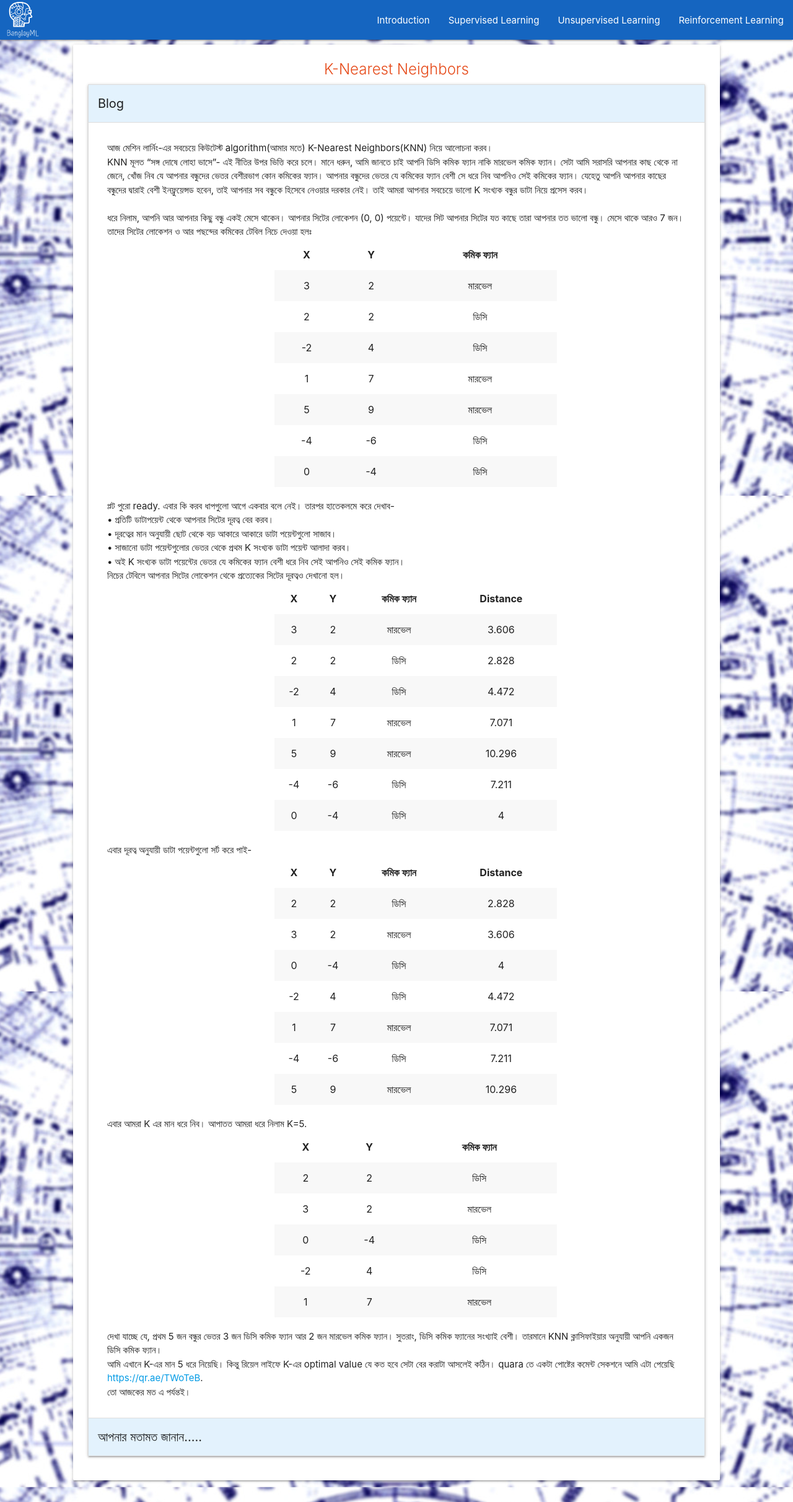
After one commit to nahK994/BanglayML, a Django app: page /knnText/ in a window 1280 px wide. The commit adds this page. Shown: the whole page at 62% size. Run offline with Django 3.2, Linux system fonts and the light colour scheme; some libraries are stand-ins or nearby versions.

Commit message:
knn_added

```diff
--- a/testApp/templates/LinearRegressionText.html
+++ b/testApp/templates/LinearRegressionText.html
@@ -122,7 +122,7 @@ c=(19x160-24x84) / (5x160-24x24) = 4.57<br><br>
 আমাদের cost function টি নিম্নরূপঃ<br>
 <img class="materialboxed" style="margin: auto;" width="220" src="{% static "linearRegression4.jpg" %}"><br>
 হাইপোথিসিসের cost চলকের সাথে সম্বলিত ধ্রুবকের বা weight-এর উপর নির্ভরশীল। তাই cost function এর parameter হাইপোথিসিসের weight। এখানে <img align="middle" width="25" style="margin-top: -5px;" src="{% static "linearRegression5.jpg" %}"> = c আর <img align="middle" width="20" style="margin-top: -8px;" src="{% static "linearRegression12.png" %}">= m।<br><br>
-এখানে, <img align="middle" width="45" style="margin-top: -10px;" src="{% static "linearRegression2.jpg" %}"> দিয়ে হাইপথিসিস থেকে পাওয়া আউটপুট বোঝানো হয়েছে। <img align="middle" width="15" style="margin-top: -10px;" src="{% static "linearRegression13.png" %}"> দিয়ে ডাটার লেভেল বা প্রকৃত আউটপুট বোঝানো হয়েছে।
+এখানে, <img align="middle" width="45" style="margin-top: -10px;" src="{% static "linearRegression2.jpg" %}"> দিয়ে হাইপথিসিস থেকে পাওয়া আউটপুট বোঝানো হয়েছে। <img align="middle" width="15" style="margin-top: -10px;" src="{% static "linearRegression13.png" %}"> দিয়ে ডাটার লেভেল বা এক্সপেক্টেড আউটপুট বোঝানো হয়েছে।
 কিন্তু সবসময় হাইপোথিসিসের চলকের সংখ্যা দুইটি হবে এমন কথা নেই। n-সংখ্যক চলক বিশিষ্ট হাইপোথিসিসের সমীকরণ-
 <img class="materialboxed" style="margin: auto;" width="280" src="{% static "linearRegression6.jpg" %}"><br>
 আর সেক্ষেত্রে cost function হবে-
--- a/testApp/templates/k_means_clusteringText.html
+++ b/testApp/templates/k_means_clusteringText.html
@@ -238,8 +238,9 @@
                             তারপর ক্লাস্টার vs কস্ট একটি গ্রাফে বসাব। এভাবে আরও ক্লাস্টারে ভাগ করে কস্ট গ্রাফে বসাব।
                             এভাবে গ্রাফে বসাতে থাকলে একটা সময় দেখা যাবে যে, কস্ট ফাংশনের মান অনেক ধীরে ধীরে কমছে।
                             যে পয়েন্ট থেকে কস্ট ফাংশনের মান ধীরে ধীরে কমতে শুরু করবে সেটাই elbow point.
-                            আর elbow point- এর ক্লাস্টার সংখ্যাই হল optimal number of cluster.<br><br>
-                            সুতরাং, elbow point যতগুলো ক্লাস্টার নির্দেশ করবে ততগুলো হোটেল বসাতে হবে।
+                            আর elbow point- এর ক্লাস্টার সংখ্যাই হল optimal number of cluster.<br>
+                            সুতরাং, elbow point যতগুলো ক্লাস্টার নির্দেশ করবে ততগুলো হোটেল বসাতে হবে।<br>
+                            <img  class="materialboxed" width="400" style="margin: auto;" src="{% static "elbow.jpg" %}">
                         </p>
                         </div>
                     </li>
--- /dev/null
+++ b/testApp/templates/knnText.html
@@ -0,0 +1,255 @@
+{% extends 'base.html' %}
+{% block body %}
+{% load static %}
+<title>K-Nearest Neighbors-BanglayML</title>
+
+<div class="row">
+        <div class="col s10 push-s1">
+            <div class="card">
+                <div class="card-content">
+                    <span class="card-title center-align deep-orange-text text-darken-2">K-Nearest Neighbors</span>
+                    <ul class="collapsible expandable">
+                        <li class="active">
+                            <div class="collapsible-header blue lighten-5" style="font-size: 20px;">Blog</div>
+                                <div class="collapsible-body">
+                                    <p class="center-left">
+                                        আজ মেশিন লার্নিং-এর সবচেয়ে কিউটেস্ট algorithm(আমার মতে) K-Nearest Neighbors(KNN) নিয়ে আলোচনা করব।<br>
+                                        KNN মূলত “সঙ্গ দোষে লোহা ভাসে”- এই নীতির উপর ভিত্তি করে চলে। মানে ধরুন, আমি জানতে চাই আপনি ডিসি কমিক ফ্যান নাকি মারভেল কমিক ফ্যান। সেটা আমি সরাসরি আপনার কাছ থেকে না জেনে, খোঁজ নিব যে আপনার বন্ধুদের ভেতর বেশীরভাগ কোন কমিকের ফ্যান। আপনার বন্ধুদের ভেতর যে কমিকের ফ্যান বেশী সে ধরে নিব আপনিও সেই কমিকের ফ্যান। যেহেতু আপনি আপনার কাছের বন্ধুদের দ্বারাই বেশী ইনফ্লুয়েন্সড হবেন, তাই আপনার সব বন্ধুকে হিসেবে নেওয়ার দরকার নেই। তাই আমরা আপনার সবচেয়ে ভালো K সংখ্যক বন্ধুর ডাটা নিয়ে প্রসেস করব।<br><br>
+                                        ধরে নিলাম, আপনি আর আপনার কিছু বন্ধু একই মেসে থাকেন। আপনার সিটের লোকেশন (0, 0) পয়েন্টে। যাদের সিট আপনার সিটের যত কাছে তারা আপনার তত ভালো বন্ধু। মেসে থাকে আরও 7 জন। তাদের সিটের লোকেশন ও আর পছন্দের কমিকের টেবিল নিচে দেওয়া হলঃ
+                                        <div class="row">
+                                            <div class="col s4 m6">
+                                            <table class="striped highlight centered" style="margin-left: 270px;">
+                                                <thead>
+                                                  <tr>
+                                                    <th>X</th>
+                                                    <th>Y</th>
+                                                    <th>কমিক ফ্যান</th>
+                                                  </tr>
+                                                </thead>
+
+                                                <tbody>
+                                                  <tr>
+                                                    <td>3</td>
+                                                    <td>2</td>
+                                                    <td>মারভেল</td>
+                                                  </tr>
+                                                  <tr>
+                                                    <td>2</td>
+                                                    <td>2</td>
+                                                    <td>ডিসি</td>
+                                                  </tr>
+                                                  <tr>
+                                                    <td>-2</td>
+                                                    <td>4</td>
+                                                    <td>ডিসি</td>
+                                                  </tr>
+                                                  <tr>
+                                                    <td>1</td>
+                                                    <td>7</td>
+                                                    <td>মারভেল</td>
+                                                  </tr>
+                                                  <tr>
+                                                    <td>5</td>
+                                                    <td>9</td>
+                                                    <td>মারভেল</td>
+                                                  </tr>
+                                                  <tr>
+                                                    <td>-4</td>
+                                                    <td>-6</td>
+                                                    <td>ডিসি</td>
+                                                  </tr>
+                                                  <tr>
+                                                    <td>0</td>
+                                                    <td>-4</td>
+                                                    <td>ডিসি</td>
+                                                  </tr>
+                                                </tbody>
+                                            </table>
+                                            </div>
+                                        </div>
+                                        প্লট পুরো ready. এবার কি করব ধাপগুলো আগে একবার বলে নেই। তারপর হাতেকলমে করে দেখাব-<br>
+                                        • প্রতিটি ডাটাপয়েন্ট থেকে আপনার সিটের দূরত্ব বের করব।<br>
+                                        • দূরত্বের মান অনুযায়ী ছোট থেকে বড় আকারে আকারে ডাটা পয়েন্টগুলো সাজাব।<br>
+                                        • সাজানো ডাটা পয়েন্টগুলোর ভেতর থেকে প্রথম K সংখ্যক ডাটা পয়েন্ট আলাদা করব।<br>
+                                        • অই K সংখ্যক ডাটা পয়েন্টের ভেতর যে কমিকের ফ্যান বেশী ধরে নিব সেই আপনিও সেই কমিক ফ্যান।<br>
+                                        নিচের টেবিলে আপনার সিটের লোকেশন থেকে প্রত্যেকের সিটের দূরত্বও দেখানো হল।<br>
+                                        <div class="row">
+                                          <div class="col s4 m6">
+                                          <table class="striped highlight centered" style="margin-left: 270px;">
+                                              <thead>
+                                                <tr>
+                                                  <th>X</th>
+                                                  <th>Y</th>
+                                                  <th>কমিক ফ্যান</th>
+                                                  <th>Distance</th>
+                                                </tr>
+                                              </thead>
+
+                                              <tbody>
+                                                <tr>
+                                                  <td>3</td>
+                                                  <td>2</td>
+                                                  <td>মারভেল</td>
+                                                  <td>3.606</td>
+                                                </tr>
+                                                <tr>
+                                                  <td>2</td>
+                                                  <td>2</td>
+                                                  <td>ডিসি</td>
+                                                  <td>2.828</td>
+                                                </tr>
+                                                <tr>
+                                                  <td>-2</td>
+                                                  <td>4</td>
+                                                  <td>ডিসি</td>
+                                                  <td>4.472</td>
+                                                </tr>
+                                                <tr>
+                                                  <td>1</td>
+                                                  <td>7</td>
+                                                  <td>মারভেল</td>
+                                                  <td>7.071</td>
+                                                </tr>
+                                                <tr>
+                                                  <td>5</td>
+                                                  <td>9</td>
+                                                  <td>মারভেল</td>
+                                                  <td>10.296</td>
+                                                </tr>
+                                                <tr>
+                                                  <td>-4</td>
+                                                  <td>-6</td>
+                                                  <td>ডিসি</td>
+                                                  <td>7.211</td>
+                                                </tr>
+                                                <tr>
+                                                  <td>0</td>
+                                                  <td>-4</td>
+                                                  <td>ডিসি</td>
+                                                  <td>4</td>
+                                                </tr>
+                                              </tbody>
+                                          </table>
+                                          </div>
+                                      </div>
+                                      এবার দূরত্ব অনুযায়ী ডাটা পয়েন্টগুলো সর্ট করে পাই-
+                                      <div class="row">
+                                        <div class="col s4 m6">
+                                        <table class="striped highlight centered" style="margin-left: 270px;">
+                                            <thead>
+                                              <tr>
+                                                <th>X</th>
+                                                <th>Y</th>
+                                                <th>কমিক ফ্যান</th>
+                                                <th>Distance</th>
+                                              </tr>
+                                            </thead>
+
+                                            <tbody>
+                                              <tr>
+                                                <td>2</td>
+                                                <td>2</td>
+                                                <td>ডিসি</td>
+                                                <td>2.828</td>
+                                              </tr>
+                                              <tr>
+                                                <td>3</td>
+                                                <td>2</td>
+                                                <td>মারভেল</td>
+                                                <td>3.606</td>
+                                              </tr>
+                                              <tr>
+                                                <td>0</td>
+                                                <td>-4</td>
+                                                <td>ডিসি</td>
+                                                <td>4</td>
+                                              </tr>
+                                              <tr>
+                                                <td>-2</td>
+                                                <td>4</td>
+                                                <td>ডিসি</td>
+                                                <td>4.472</td>
+                                              </tr>
+                                              <tr>
+                                                <td>1</td>
+                                                <td>7</td>
+                                                <td>মারভেল</td>
+                                                <td>7.071</td>
+                                              </tr>
+                                              <tr>
+                                                <td>-4</td>
+                                                <td>-6</td>
+                                                <td>ডিসি</td>
+                                                <td>7.211</td>
+                                              </tr>
+                                              <tr>
+                                                <td>5</td>
+                                                <td>9</td>
+                                                <td>মারভেল</td>
+                                                <td>10.296</td>
+                                              </tr>
+                                            </tbody>
+                                        </table>
+                                        </div>
+                                    </div>
+                                    এবার আমরা K এর মান ধরে নিব। আপাতত আমরা ধরে নিলাম K=5.<br>
+                                    <div class="row">
+                                      <div class="col s4 m6">
+                                      <table class="striped highlight centered" style="margin-left: 270px;">
+                                          <thead>
+                                            <tr>
+                                              <th>X</th>
+                                              <th>Y</th>
+                                              <th>কমিক ফ্যান</th>
+                                            </tr>
+                                          </thead>
+
+                                          <tbody>
+                                            <tr>
+                                              <td>2</td>
+                                              <td>2</td>
+                                              <td>ডিসি</td>
+                                            </tr>
+                                            <tr>
+                                              <td>3</td>
+                                              <td>2</td>
+                                              <td>মারভেল</td>
+                                            </tr>
+                                            <tr>
+                                              <td>0</td>
+                                              <td>-4</td>
+                                              <td>ডিসি</td>
+                                            </tr>
+                                            <tr>
+                                              <td>-2</td>
+                                              <td>4</td>
+                                              <td>ডিসি</td>
+                                            </tr>
+                                            <tr>
+                                              <td>1</td>
+                                              <td>7</td>
+                                              <td>মারভেল</td>
+                                            </tr>
+                                          </tbody>
+                                      </table>
+                                      </div>
+                                  </div>
+                                  দেখা যাচ্ছে যে, প্রথম 5 জন বন্ধুর ভেতর 3 জন ডিসি কমিক ফ্যান আর 2 জন মারভেল কমিক ফ্যান। সুতরাং, ডিসি কমিক ফ্যানের সংখ্যাই বেশী। তারমানে KNN ক্লাসিফাইয়ার অনুযায়ী আপনি একজন ডিসি কমিক ফ্যান।<br>
+                                  আমি এখানে K-এর মান 5 ধরে নিয়েছি। কিন্তু রিয়েল লাইফে K-এর optimal value যে কত হবে সেটা বের করাটা আসলেই কঠিন। quara তে একটা পোষ্টের কমেন্ট সেকশনে আমি এটা পেয়েছি <a href="https://qr.ae/TWoTeB">https://qr.ae/TWoTeB</a>.<br>
+                                  তো আজকের মত এ পর্যন্তই।
+                                    </p>
+                            </div>
+                        </li>
+                        <li>
+                            <div class="collapsible-header blue lighten-5" style="font-size: 20px;">আপনার মতামত জানান.....</div>
+                            <div class="collapsible-body">
+                                <div class="fb-like" data-href="http://127.0.0.1:8000/knnText/" data-width="" data-layout="standard" data-action="like" data-size="large" data-show-faces="true" data-share="true"></div><br><br>
+                                <div class="fb-comments" data-href="http://127.0.0.1:8000/knnText/" data-width="550" data-numposts="5"></div>
+                            </div>
+                        </li>
+                    </ul>
+                </div>
+            </div>
+        </div>
+    </div>
+{% endblock %}
--- a/testApp/urls.py
+++ b/testApp/urls.py
@@ -16,5 +16,6 @@ urlpatterns = [
     path('DQN_IntroText/', views.DQN_IntroText.as_view(), name="DQN_IntroText"),
     path('DQN_TrainingText/', views.DQN_TrainingText.as_view(), name="DQN_TrainingText"),
     path('LinearRegressionText/', views.LinearRegressionText.as_view(), name="LinearRegressionText"),
-    path('LogisticRegressionText/', views.LogisticRegressionText.as_view(), name="LogisticRegressionText")
+    path('LogisticRegressionText/', views.LogisticRegressionText.as_view(), name="LogisticRegressionText"),
+    path('knnText/', views.knnText.as_view(), name="knnText")
 ]
--- a/testApp/views.py
+++ b/testApp/views.py
@@ -41,3 +41,6 @@ class LinearRegressionText(TemplateView):
 
 class LogisticRegressionText(TemplateView):
     template_name = "LogisticRegressionText.html"
+
+class knnText(TemplateView):
+    template_name = "knnText.html"
```
Also changed, not shown: testApp/templates/LogisticRegressionText.html (+12 -3 lines), testApp/templates/SL_View.html (+15 -0 lines), testApp/static/elbow.jpg (added).
